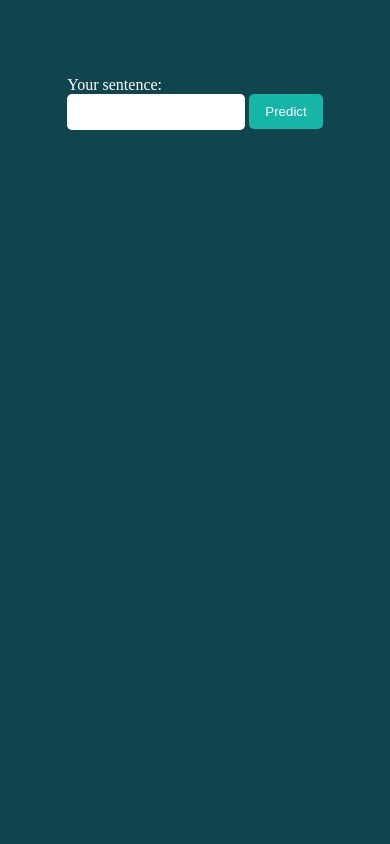
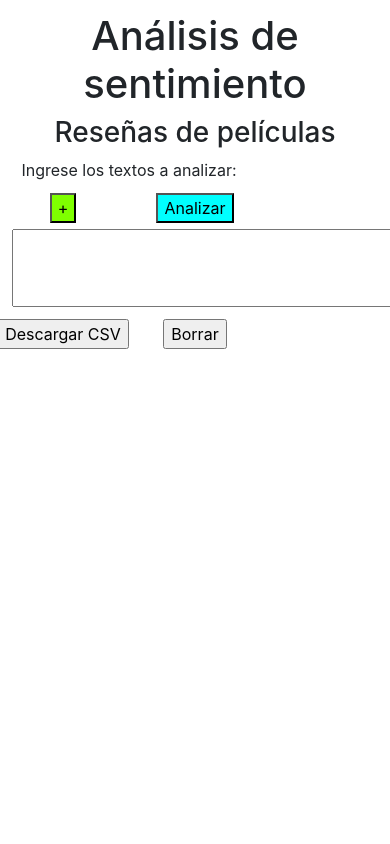
Before and after one commit to t-montes/202310-BI, a Django app: page / in a window 390 px wide; the page is wider, and only the part inside the window is pictured. Run offline with Django 4.2, Linux system fonts and the light colour scheme; parts of the project's set-up code (start-up, migrations or seed data) failed here and were passed over; some libraries are stand-ins or nearby versions.

Commit message:
first version of front (non-responsive)

```diff
--- a/app/views.py
+++ b/app/views.py
@@ -21,10 +21,9 @@ def feel_extractor(texts, include_texts=False):
 def main_endpoint(request):
     global usage_count
     if request.method == 'POST':
-        data = json.loads(request.body)
-        texts = data['textos']
-        include_texts = data['incluir_textos'] if 'incluir_textos' in data else False
-        feelings = feel_extractor(texts, include_texts)
+        texts = request.POST.getlist('textos[]')
+        #include_texts = data['incluir_textos'] if 'incluir_textos' in data else False
+        feelings = feel_extractor(texts, False)
         response_data = {'sentimiento': feelings}
         usage_count += 1
         return JsonResponse(response_data)
--- a/templates/index.html
+++ b/templates/index.html
@@ -1,50 +1,175 @@
 <!DOCTYPE html>
-<html lang="en">
+<html>
 <head>
-    <meta charset="UTF-8">
-    <meta name="viewport" content="width=device-width, initial-scale=1.0">
-    <meta http-equiv="X-UA-Compatible" content="ie=edge">
-    <title>Hello</title>
+    <title>Análisis de sentimiento</title>
+    <link rel="stylesheet" href="https://stackpath.bootstrapcdn.com/bootstrap/4.5.2/css/bootstrap.min.css" integrity="sha384-JcKb8q3iqJ61gNV9KGb8thSsNjpSL0n8PARn9HuZOnIxN0hoP+VmmDGMN5t9UJ0Z" crossorigin="anonymous">
+    <script src="https://code.jquery.com/jquery-3.5.1.min.js"></script>
 </head>
 <body>
-    <div class="container">
-        <!-- TODO: Set 'action' to form "{% url 'app:main_endpoint' %}" is not working (also should change endpoint to receive FORM data) -->
-        <form class="mlForm" method="POST">
-            {% csrf_token %}
-            <label for="sentence">Your sentence:</label>
-            <input type="text" name="sentence">
-            <input type="submit" value="Predict">
+    <style>
+        .title {
+            text-align: center;
+        }
+
+        .item-pad {
+            margin: 3px 0px 3px 0px;
+        }
+
+        body {
+            margin: 12px;
+        }
+
+        #form-analisis textarea {
+            max-height: 156px;
+        }
+    </style>
+    <h1 class="title">Análisis de sentimiento</h1>
+    <h3 class="title">Reseñas de películas</h3>
+    <form id="form-analisis">
+        {% csrf_token %}
+        <!-- Columns: 1 for each 2 buttons -->
+        <div class="row">
+            <div class="col-8 d-flex justify-content-center">
+                <label for="textos">Ingrese los textos a analizar:</label>
+            </div>
+        </div>
+        <div class="row">
+            <div class="col-4 d-flex justify-content-center">
+                <input type="button" class="item-pad" value="+" style="background-color:chartreuse;" onclick="agregarTexto()">
+            </div>
+            <div class="col-4 d-flex justify-content-center">
+                <input type="submit" class="item-pad" style="background-color: aqua;" value="Analizar">
+            </div>
+        </div>
+        <div class="row">
+            <div class="col-8">
+                <textarea name="textos[]" rows="3" cols="140" class="item-pad"></textarea>
+            </div>
+        </div>
+        <div class="row">
+            <div class="col-8 d-flex justify-content-center">
+                <p class="item-pad" style="display:none;color:#F6471C">Máximo pueden haber 5 campos de texto a la vez</p>
+            </div>
+        </div>
         </form>
+    <div class="row">
+        <div class="col-4 d-flex justify-content-center">
+            <input type="button" class="item-pad" value="Descargar CSV" onclick="descargarResultados()">
+        </div>
+        <div class="col-4 d-flex justify-content-center">
+            <input type="button" class="item-pad" value="Borrar" onclick="borrarFormulario()">
+        </div>
     </div>
+
+    <table id="tabla-resultados" style="display:none"> <!-- Para el CSV -->
+        <thead>
+            <tr>
+                <th>Texto</th>
+                <th>Sentimiento</th>
+            </tr>
+        </thead>
+        <tbody>
+        </tbody>
+    </table>
+
+    <script>
+        var nTexts = 1;
+
+        function agregarTexto() {
+            var textarea = document.createElement("textarea");
+            textarea.name = "textos[]";
+            textarea.rows = "3";
+            textarea.cols = "140";
+            textarea.className = "item-pad";
+            nTexts++;
+            if (nTexts > 5) {
+                document.querySelector("#form-analisis p").style.display = "block";
+                return;
+            } else {
+                document.querySelector("#form-analisis p").style.display = "none";
+                document.querySelectorAll("textarea")[nTexts-2].after(textarea);
+            }
+        }
+
+        function descargarResultados() {
+            var csv = "Texto;Sentimiento\n";
+            var rows = document.querySelectorAll("#tabla-resultados tbody tr");
+            for (var i = 0; i < rows.length; i++) {
+                var cells = rows[i].querySelectorAll("td");
+                // cambiar los saltos de línea por espacios y los ; por ,
+                csv += cells[0].textContent.replace(/(\r\n|\n|\r)/gm, " ").replace(/;/g, ",")
+                 + ";" + cells[1].textContent + "\n";
+            }
+            var blob = new Blob([csv], {type: "text/csv"});
+            var url = URL.createObjectURL(blob);
+            var a = document.createElement("a");
+            a.href = url;
+            a.download = "resultados.csv";
+            document.body.appendChild(a);
+            a.click();
+            document.body.removeChild(a);
+        }
+
+        function borrarFormulario() {
+            document.getElementById("form-analisis").reset();
+            var textareas = document.querySelectorAll("textarea");
+            for (var i = 1; i < textareas.length; i++) {
+                textareas[i].remove();
+            }
+            document.getElementById("tabla-resultados").style.display = "none";
+            document.querySelector("#form-analisis textarea").focus();
+            document.querySelector("#form-analisis textarea").style.backgroundColor = "white";
+
+            document.querySelector("#form-analisis p").style.display = "none";
+            nTexts = 1;
+        }
+
+        $(document).ready(function() {
+            $("#form-analisis").submit(function(event) {
+                event.preventDefault();
+                var url = $(this).attr("action");
+                var data = $(this).serialize();
+                $.post(url, data, function(response) {
+                    var sentimientos = response.sentimiento;
+                    var textos = document.querySelectorAll("#form-analisis textarea");
+
+                    /* Modificar tabla de resultados, para el CSV */
+                    var tablaResultados = document.getElementById("tabla-resultados");
+                    // tablaResultados.style.display = "block";
+                    tablaResultados.getElementsByTagName("tbody")[0].innerHTML = "";
+                    for (var i = 0; i < textos.length; i++) {
+                        var tr = document.createElement("tr");
+                        var tdTexto = document.createElement("td");
+                        tdTexto.textContent = textos[i].value;
+                        tr.appendChild(tdTexto);
+                        var tdSentimiento = document.createElement("td");
+                        tdSentimiento.textContent = sentimientos[i];
+                        if (sentimientos[i] == "positivo") {
+                            tdSentimiento.style.backgroundColor = "green";
+                            tdSentimiento.style.color = "white";
+                        } else if (sentimientos[i] == "negativo") {
+                            tdSentimiento.style.backgroundColor = "red";
+                            tdSentimiento.style.color = "white";
+                        } else {
+                            tdSentimiento.style.backgroundColor = "yellow";
+                        }
+                        tr.appendChild(tdSentimiento);
+                        tablaResultados.getElementsByTagName("tbody")[0].appendChild(tr);
+                    }
+
+                    /* Cambiar el color de cada textarea a verde si es positivo o rojo si es negativo */
+                    for (var i = 0; i < textos.length; i++) {
+                        if (sentimientos[i] == "positivo") {
+                            textos[i].style.backgroundColor = "#B0E994";
+                        } else if (sentimientos[i] == "negativo") {
+                            textos[i].style.backgroundColor = "#E9B794";
+                        } else {
+                            textos[i].style.backgroundColor = "#E9E194";
+                        }
+                    }
+                });
+            });
+        });
+    </script>
 </body>
-<style>
-    body,html{
-        margin:0;
-        padding:0;
-        height:100vh;
-        background:rgb(16, 69, 78);
-        display:flex;
-        justify-content: center;
-        color:#fff;
-        font-family:Montserrat;
-    }
-    .container{margin-top:9vh;}
-    form label{display:block;}
-    form input[type='text']{
-        border-radius:5px;
-        border:none;
-        outline:none;
-        padding:10px 7px;
-        font-family:Montserrat;
-    }
-    form input[type='submit']{
-        padding:10px 1rem;
-        background:rgb(21, 182, 168);
-        color:#fff;
-        border:none;
-        outline:none;
-        cursor:pointer;
-        border-radius:5px;
-    }
-</style>
 </html>
```
